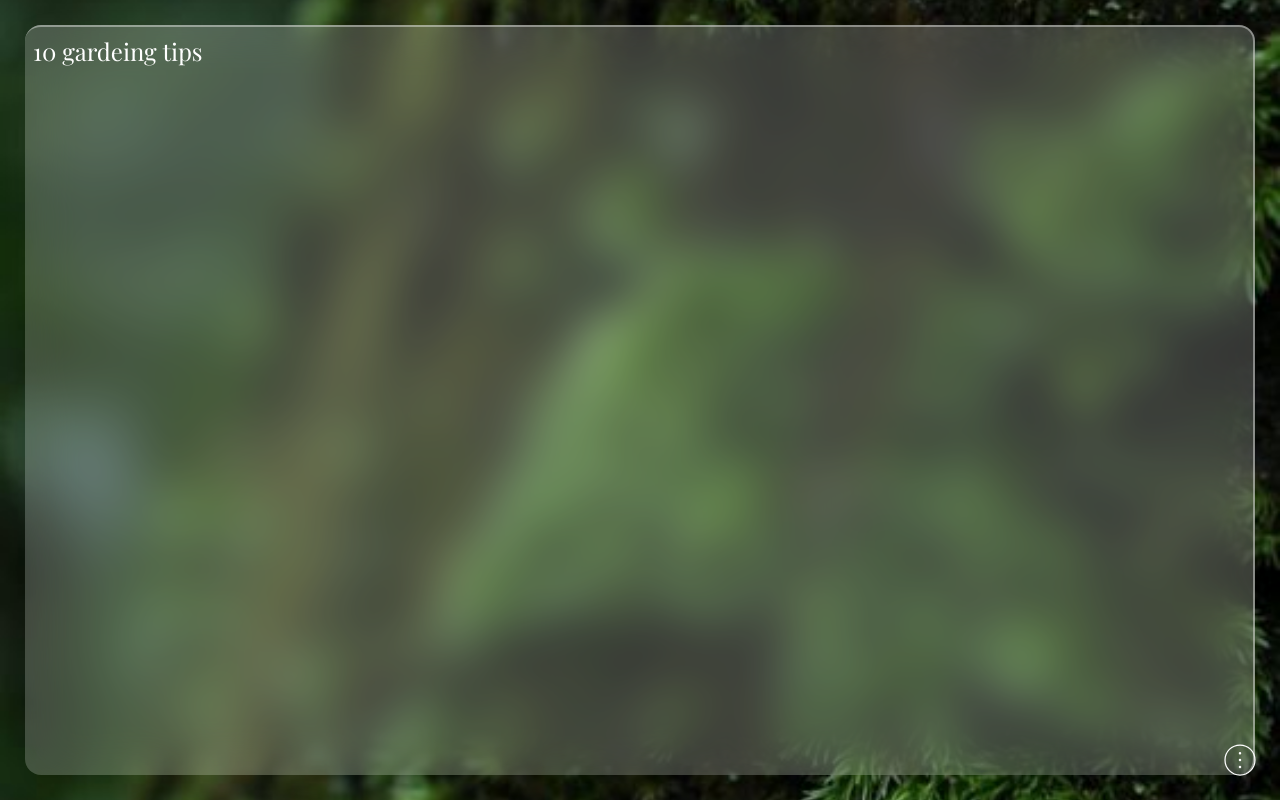
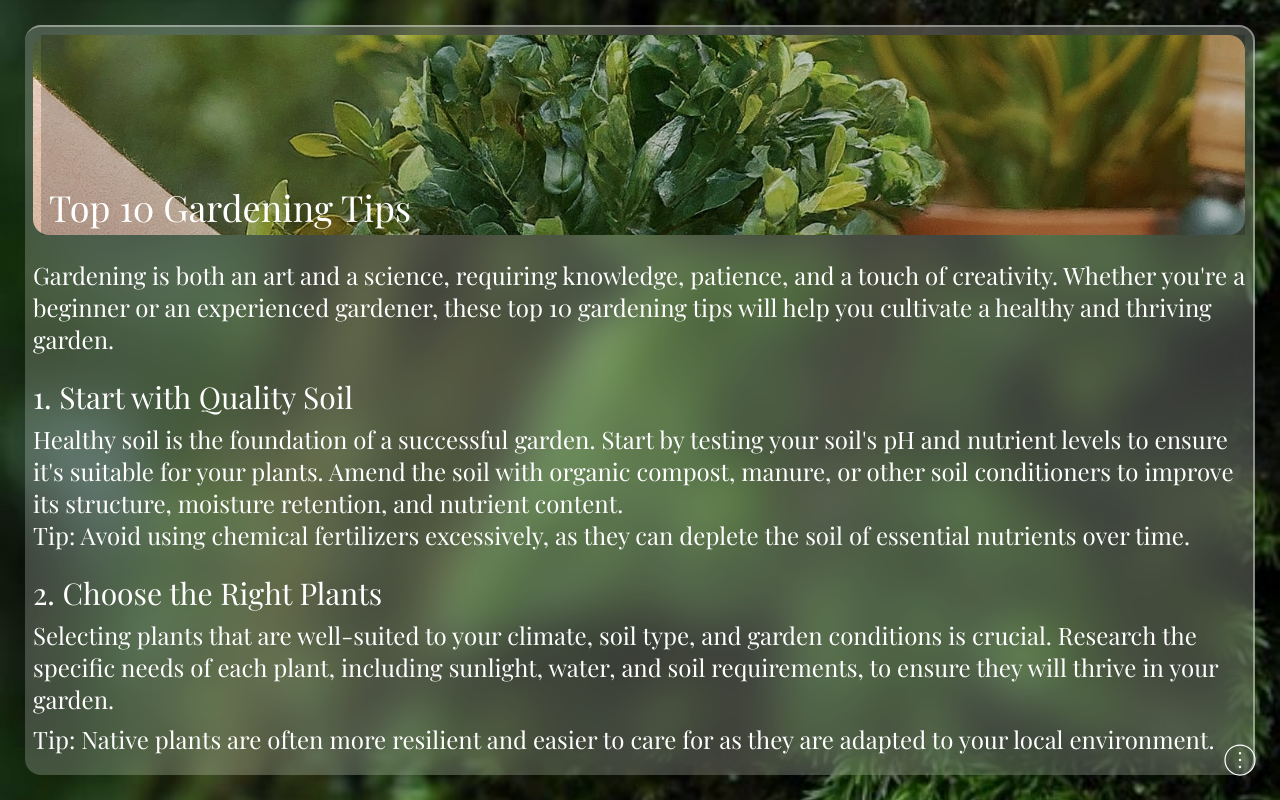
Before and after one commit to derikaquary/26-plant-disease-identifier, a Next.js app: page /article_and_tips/10_gardening_tips in a window 1280 px wide. Built offline with nearby package versions, Linux system fonts and the light colour scheme.

Commit message:
Finished the top 10 gardeing tips page

```diff
--- a/app/article_and_tips/10_gardening_tips/page.js
+++ b/app/article_and_tips/10_gardening_tips/page.js
@@ -1,5 +1,154 @@
 function page() {
-  return <div>10 gardeing tips</div>;
+  return (
+    <div className="flex flex-col gap-6 px-2 py-2">
+      <div className="bg-tips2 h-[200px] w-full bg-center bg-cover flex items-end pl-2 rounded-2xl ">
+        <div className="w-full h-full flex items-end bg-black/20 pb-2 px-2">
+          <h1 className="text-4xl">Top 10 Gardening Tips</h1>
+        </div>
+      </div>
+      <p>
+        Gardening is both an art and a science, requiring knowledge, patience,
+        and a touch of creativity. Whether you&#39;re a beginner or an
+        experienced gardener, these top 10 gardening tips will help you
+        cultivate a healthy and thriving garden.
+      </p>
+      <div className="flex flex-col gap-2">
+        <h2 className="text-3xl">1. Start with Quality Soil</h2>
+        <p>
+          Healthy soil is the foundation of a successful garden. Start by
+          testing your soil&#39;s pH and nutrient levels to ensure it&#39;s
+          suitable for your plants. Amend the soil with organic compost, manure,
+          or other soil conditioners to improve its structure, moisture
+          retention, and nutrient content.{" "}
+          <p>
+            Tip: Avoid using chemical fertilizers excessively, as they can
+            deplete the soil of essential nutrients over time.
+          </p>
+        </p>
+      </div>
+      <div className="flex flex-col gap-2">
+        <h2 className="text-3xl">2. Choose the Right Plants</h2>
+        <p>
+          Selecting plants that are well-suited to your climate, soil type, and
+          garden conditions is crucial. Research the specific needs of each
+          plant, including sunlight, water, and soil requirements, to ensure
+          they will thrive in your garden.
+        </p>
+        <p>
+          Tip: Native plants are often more resilient and easier to care for as
+          they are adapted to your local environment.
+        </p>
+      </div>
+      <div className="flex flex-col gap-2">
+        <h2 className="text-3xl">3. Water Wisely</h2>
+        <p>
+          Proper watering is key to a healthy garden. Overwatering can lead to
+          root rot, while underwatering can stress plants and stunt their
+          growth. Water your garden early in the morning or late in the evening
+          to minimize evaporation, and focus on the roots rather than the
+          foliage.
+        </p>
+        <p>
+          Tip: Use a soaker hose or drip irrigation system to deliver water
+          directly to the roots, reducing water waste and promoting deep root
+          growth.
+        </p>
+      </div>
+      <div className="flex flex-col gap-2">
+        <h2 className="text-3xl">4. Mulch to Retain Moisture</h2>
+        <p>
+          Mulching is a simple and effective way to conserve soil moisture,
+          reduce weeds, and improve soil health. Apply a 2-3 inch layer of
+          organic mulch, such as wood chips, straw, or compost, around your
+          plants.
+        </p>
+        <p>
+          Tip: Keep mulch a few inches away from the base of plants to prevent
+          rot and allow for air circulation.
+        </p>
+      </div>
+      <div className="flex flex-col gap-2">
+        <h2 className="text-3xl">5. Prune Regularly</h2>
+        <p>
+          Pruning helps to shape plants, remove dead or diseased branches, and
+          encourage new growth. Regular pruning also improves air circulation,
+          which can reduce the risk of plant diseases.
+        </p>
+        <p>
+          Tip: Use clean, sharp pruning shears to make precise cuts and avoid
+          damaging the plant.
+        </p>
+      </div>
+      <div className="flex flex-col gap-2">
+        <h2 className="text-3xl">6. Feed Your Plants</h2>
+        <p>
+          Plants need a balanced diet of nutrients to grow strong and healthy.
+          Use organic fertilizers, compost, or natural amendments like fish
+          emulsion or bone meal to provide essential nutrients throughout the
+          growing season.
+        </p>
+        <p>
+          Tip: Follow the recommended application rates and schedules to avoid
+          over-fertilizing, which can harm your plants.
+        </p>
+      </div>
+      <div className="flex flex-col gap-2">
+        <h2 className="text-3xl">7. Protect Against Pests</h2>
+        <p>
+          Garden pests can wreak havoc on your plants if left unchecked. Use
+          natural pest control methods, such as introducing beneficial insects,
+          using companion planting, or applying organic insecticidal soap, to
+          keep pests at bay.
+        </p>
+        <p>
+          Tip: Regularly inspect your plants for signs of pests and take action
+          early to prevent infestations from spreading.
+        </p>
+      </div>
+      <div className="flex flex-col gap-2">
+        <h2 className="text-3xl">8. Practice Crop Rotation</h2>
+        <p>
+          Crop rotation involves changing the location of different plant
+          families in your garden each year. This practice helps to prevent soil
+          depletion, reduce the buildup of pests and diseases, and improve soil
+          fertility.
+        </p>
+        <p>
+          Tip: Plan your garden layout each year to ensure that related plants
+          are not grown in the same spot more than once every three years.
+        </p>
+      </div>
+      <div className="flex flex-col gap-2">
+        <h2 className="text-3xl">9. Harvest at the Right Time</h2>
+        <p>
+          Knowing when to harvest your crops is essential for getting the best
+          flavor and nutrition from your garden. Harvest vegetables and fruits
+          when they are ripe and at their peak, but be mindful not to let them
+          over-ripen on the plant.
+        </p>
+        <p>
+          Tip: Use clean, sharp tools to harvest crops, and handle them gently
+          to avoid bruising or damaging the produce.
+        </p>
+      </div>
+      <div className="flex flex-col gap-2">
+        <h2 className="text-3xl">10. Enjoy the Process</h2>
+        <p>
+          Gardening is not just about the end result&#9472;it&#39;s about
+          enjoying the process. Take time to observe the changes in your garden,
+          learn from your mistakes, and appreciate the beauty of nature.
+        </p>
+        <p>
+          Tip: Keep a garden journal to track your successes, challenges, and
+          the lessons you&#39;ve learned throughout the gardening season
+        </p>
+      </div>
+      <p>
+        By following these top 10 gardening tips, you&#39;ll be well on your way
+        to creating a beautiful, healthy garden that provides joy, nourishment,
+        and satisfaction. Happy gardening!
+      </p>
+    </div>
+  );
 }
-
 export default page;
--- a/app/article_and_tips/care_plants/page.js
+++ b/app/article_and_tips/care_plants/page.js
@@ -1,6 +1,6 @@
 function page() {
   return (
-    <div className="flex flex-col gap-6">
+    <div className="flex flex-col gap-6 px-2 py-2">
       <div className="bg-tips1 h-[200px] w-full bg-center bg-cover flex items-end pl-2 rounded-2xl ">
         <div className="w-full h-full flex items-end bg-black/10">
           <h1 className="text-4xl">How to Care for Your Plants</h1>
--- a/app/article_and_tips/layout.js
+++ b/app/article_and_tips/layout.js
@@ -11,7 +11,7 @@ function Layout({ children }) {
   return (
     <>
       <div
-        className={`${playfair.className} absolute bottom-[25px] left-[25px] right-[25px] top-[25px] rounded-2xl border-r-2 border-t-2 border-white/40 bg-white/20 shadow-2xl text-white backdrop-blur-xl px-2 py-2 overflow-auto text-2xl`}>
+        className={`${playfair.className} absolute bottom-[25px] left-[25px] right-[25px] top-[25px] rounded-2xl border-r-2 border-t-2 border-white/40 bg-white/20 shadow-2xl text-white backdrop-blur-xl overflow-auto text-2xl`}>
         {children}
       </div>
       <Navigation />
```
